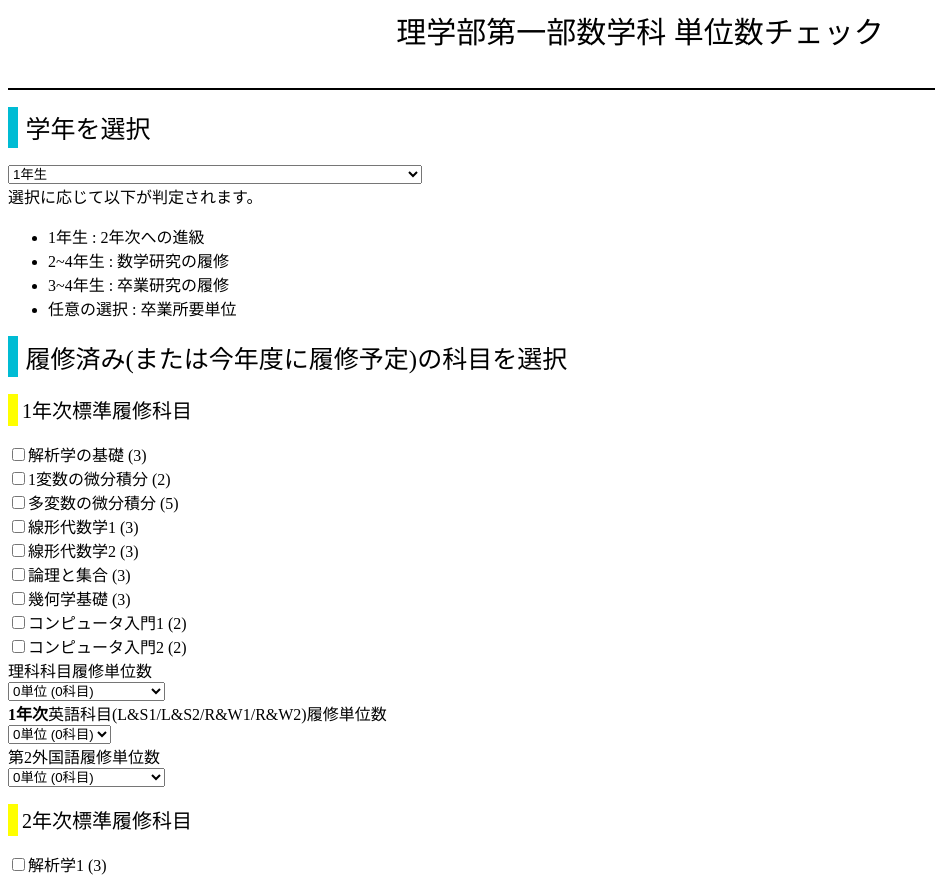
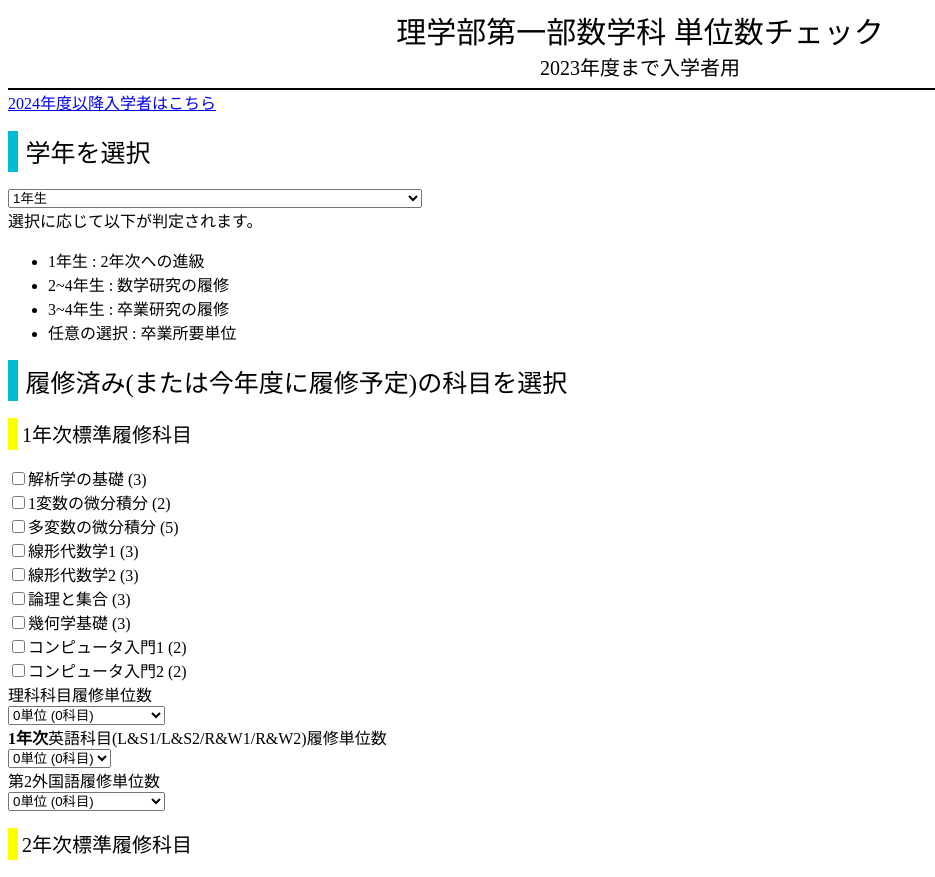
Before and after one commit to m1ffyz/S_credits_check, a plain HTML site: page index.html in a window 1280 px wide. Shown: the top 877 px of the page, without its empty margins (0-935 px from the left). Drawn offline with Linux system fonts and the light colour scheme.

Commit message:
Update index.html

```diff
--- a/index.html
+++ b/index.html
@@ -10,8 +10,12 @@
 </head>
 
 <body>
-    <header>理学部第一部数学科 単位数チェック</header>
+    <header>
+        理学部第一部数学科 単位数チェック
+        <div class = "version">2023年度まで入学者用</div>
+    </header>
 
+<a href="2024.html">2024年度以降入学者はこちら</a>
 
 <h1>学年を選択</h1>
 <select id="grade">
@@ -114,6 +118,8 @@
 <label><input type="checkbox" id="system">情報システム概論 (2)</label><br>
 <label><input type="checkbox" id="network">ネットワーク概論 (2)</label><br>
 <label><input type="checkbox" id="media">マルチメディア論 (2)</label><br>
+<label><input type="checkbox" id="ai">データサイエンス・AI応用基礎 (2)</label><br>
+<label><input type="checkbox" id="rigaku">現代理学特別講義 (2)</label><br>
 
 <h2>4年次標準履修科目</h2>
 <label><input type="checkbox" id="sotsuken">卒業研究 (8)</label><br>
@@ -162,6 +168,27 @@
 
 </body>
 
+
+
 <script src="main.js"></script>
 
+
+
+
+
+
+
+
+
+
+
+
+
+
+
+
+
+
+
+
 </html>
```
